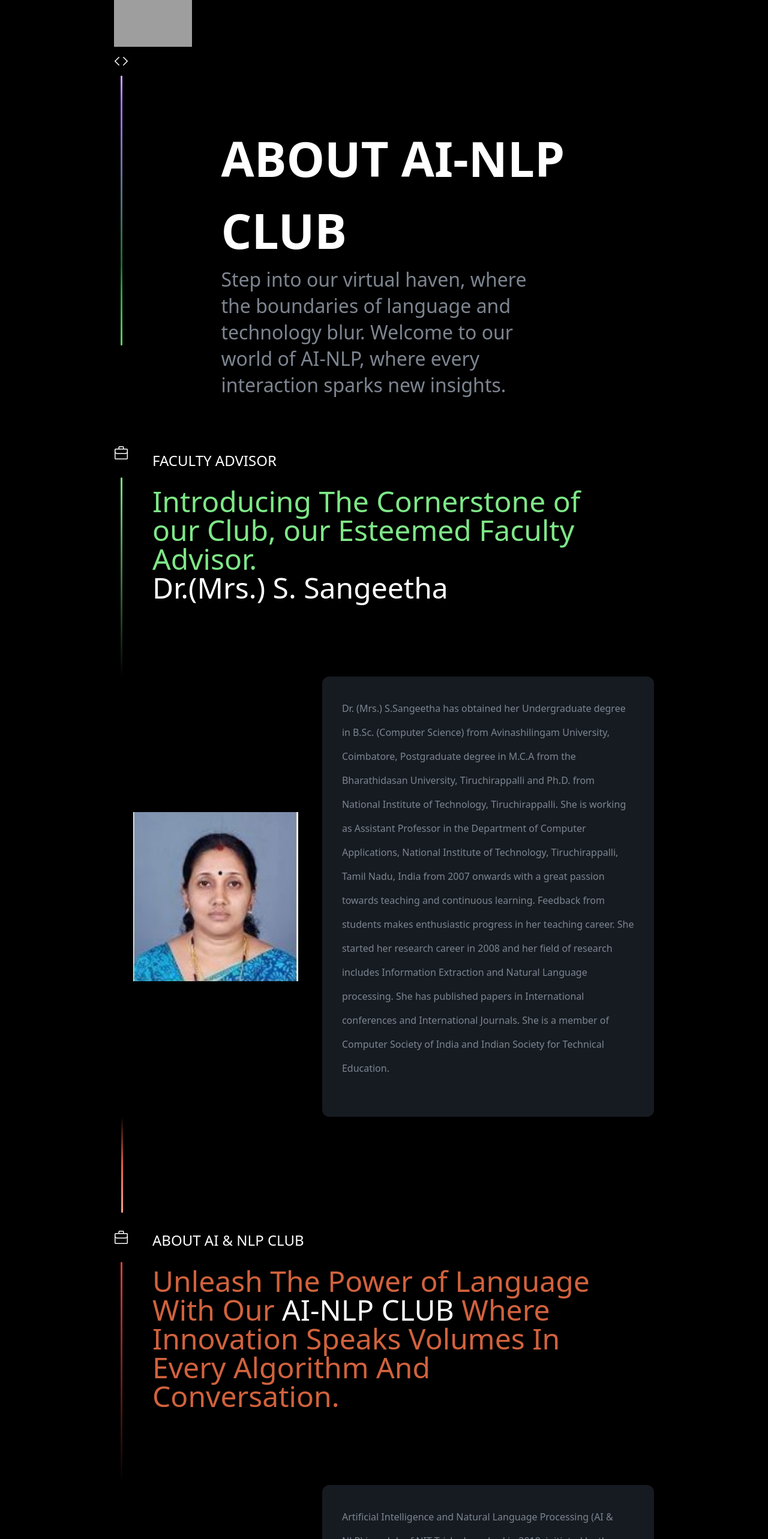
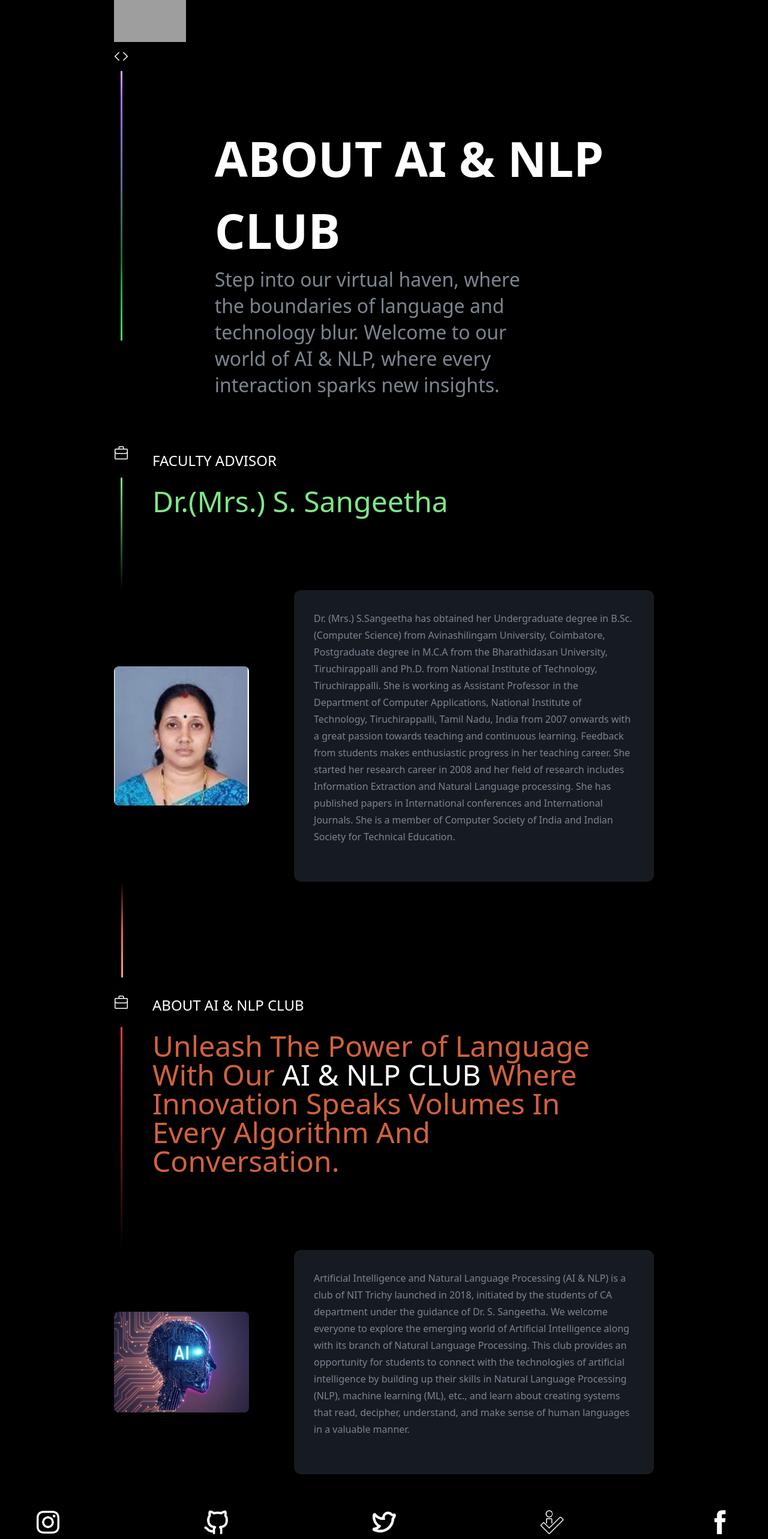
Before and after one commit to AI-NLP-Club-NIT-Trichy/AI-NLP-NITT, a React (Vite) app: page /about in a window 1280 px wide. Shown: the part 140-2706 px from the top of the page at 60% size. Built offline with nearby package versions, Linux system fonts and the light colour scheme; grey boxes are pictures that could not be loaded.

Commit message:
changes to responsiveness completed

```diff
--- a/src/components/About.jsx
+++ b/src/components/About.jsx
@@ -1,304 +1,128 @@
-import React, { useState } from "react";
-import { motion } from "framer-motion";
+import React, { useState } from 'react'
+import { motion } from "framer-motion"
 
 const Faculty = (props) => {
   return (
-    <div className=" w-[min(2200px,75%)] mx-auto">
-      <div className="flex space-x-3 md:space-x-10">
-        <div className="flex flex-col items-center mt-8">
-          <motion.div
-            initial={{ opacity: 0 }}
-            whileInView={{ opacity: 1 }}
-            transition={{ duration: 0.3 }}
-            viewport={{ once: false }}
-            className="relative"
-          >
-            <svg
-              aria-hidden="true"
-              height="24"
-              viewBox="0 0 24 24"
-              fill="currentColor"
-              version="1.1"
-              width="24"
-              data-view-component="true"
-              className="octicon octicon-briefcase text-white"
-            >
+    <div className=' w-[min(2200px,75%)] mx-auto'>
+      <div className='flex space-x-3 md:space-x-10'>
+        <div className='flex flex-col items-center mt-8'>
+          <motion.div initial={{ opacity: 0 }} whileInView={{ opacity: 1 }} transition={{ duration: 0.3 }} viewport={{ once: false }} className='relative'>
+            <svg aria-hidden="true" height="24" viewBox="0 0 24 24" fill='currentColor' version="1.1" width="24" data-view-component="true" className="octicon octicon-briefcase text-white">
               <path d="M7.5 1.75C7.5.784 8.284 0 9.25 0h5.5c.966 0 1.75.784 1.75 1.75V4h4.75c.966 0 1.75.784 1.75 1.75v14.5A1.75 1.75 0 0 1 21.25 22H2.75A1.75 1.75 0 0 1 1 20.25V5.75C1 4.784 1.784 4 2.75 4H7.5Zm-5 10.24v8.26c0 .138.112.25.25.25h18.5a.25.25 0 0 0 .25-.25v-8.26A4.235 4.235 0 0 1 18.75 13H5.25a4.235 4.235 0 0 1-2.75-1.01Zm19-3.24v-3a.25.25 0 0 0-.25-.25H2.75a.25.25 0 0 0-.25.25v3a2.75 2.75 0 0 0 2.75 2.75h13.5a2.75 2.75 0 0 0 2.75-2.75Zm-6.5-7a.25.25 0 0 0-.25-.25h-5.5a.25.25 0 0 0-.25.25V4h6Z"></path>
             </svg>
             <span className="absolute left-0 top-0 h-full w-full home-campaign-glowing-icon-glow-1 z-3"></span>
           </motion.div>
-          <motion.div
-            initial={{ height: 0 }}
-            whileInView={{ height: "100%" }}
-            transition={{ duration: 0.4, delay: 0.6 }}
-            className=" h-full w-[3px] mt-7 rounded-md bg-gradient-to-b from-[#7ee787]"
-          ></motion.div>
+          <motion.div initial={{ height: 0 }} whileInView={{ height: '100%' }} transition={{ duration: 0.4, delay: 0.6 }} className=" h-full w-[3px] mt-7 rounded-md bg-gradient-to-b from-[#7ee787]" ></motion.div>
         </div>
-        <div className="md:w-10/12 mb-24 mt-10">
-          <motion.div
-            initial={{ opacity: 0 }}
-            whileInView={{ opacity: 1 }}
-            transition={{ delay: 0.4, duration: 0.3 }}
-            viewport={{ once: false }}
-            className="text-[20px] md:text-2xl mb-7 font-medium text-white js-build-in-item build-in-slideX-left build-in-animate"
-            style={{ transitionDelay: "200ms" }}
-          >
-            FACULTY ADVISOR
-          </motion.div>
-          <motion.h3
-            initial={{ opacity: 0 }}
-            whileInView={{ opacity: 1 }}
-            transition={{ delay: 0.5, duration: 0.3 }}
-            viewport={{ once: false }}
-            className="text-[28px] md:text-[40px] max-md:leading-8 max-lg:leading-10 lg:text-5xl mb-7 font-medium text-white js-build-in-item build-in-slideX-left build-in-animate"
-            style={{ transitionDelay: "300ms" }}
-          >
-            <span className="text-[#7ee787]">
-              Introducing The Cornerstone of our Club, our Esteemed Faculty
-              Advisor.{" "}
-            </span>
-            <br />
-            Dr.(Mrs.) S. Sangeetha
+        <div className='md:w-10/12 mb-24 mt-10'>
+          <motion.div initial={{ opacity: 0 }} whileInView={{ opacity: 1 }} transition={{ delay: 0.4, duration: 0.3 }} viewport={{ once: false }} className="text-[20px] md:text-2xl mb-7 font-medium text-white js-build-in-item build-in-slideX-left build-in-animate" style={{ transitionDelay: '200ms' }}>FACULTY ADVISOR</motion.div>
+          <motion.h3 initial={{ opacity: 0 }} whileInView={{ opacity: 1 }} transition={{ delay: 0.5, duration: 0.3 }} viewport={{ once: false }} className="text-[28px] md:text-[40px] max-md:leading-8 max-lg:leading-10 lg:text-5xl mb-7 font-medium text-white js-build-in-item build-in-slideX-left build-in-animate" style={{ transitionDelay: '300ms' }}>
+            <span className='text-[#7ee787]'>Dr.(Mrs.) S. Sangeetha</span>
           </motion.h3>
         </div>
       </div>
-      <div className="flex justify-between items-center md:space-x-10 max-md:flex-col ml-8">
-        <div className="w-full md:w-1/3 h-96 md:h-auto flex justify-center items-center">
-          <img
-            className="object-cover object-center h-full w-full"
-            src="/images/staff/dr_sangeetha1.jpg"
-            alt="Dr. Sangeetha"
-          />
+
+      <div className='flex justify-between items-center md:space-x-10 max-md:flex-col ml-auto'>
+        <div className='w-full md:w-1/4 flex justify-center'>
+          <img className='object-cover object-center w-full max-w-xs md:max-w-full h-auto rounded-lg' src='/images/staff/dr_sangeetha1.jpg' alt='Dr. Sangeetha' />
         </div>
 
-        <div className="w-full md:w-2/3 border rounded-xl border-transparent flex justify-center items-center bg-[#161b22] lg:pl-8 lg:pr-8 lg:py-8 sm:p-10 p-8">
-          <p className="text-sm lg:text-base lg:leading-10 mb-7 text-center lg:text-left font-medium text-[#7d8590]">
-            Dr. (Mrs.) S.Sangeetha has obtained her Undergraduate degree in
-            B.Sc. (Computer Science) from Avinashilingam University, Coimbatore,
-            Postgraduate degree in M.C.A from the Bharathidasan University,
-            Tiruchirappalli and Ph.D. from National Institute of Technology,
-            Tiruchirappalli. She is working as Assistant Professor in the
-            Department of Computer Applications, National Institute of
-            Technology, Tiruchirappalli, Tamil Nadu, India from 2007 onwards
-            with a great passion towards teaching and continuous learning.
-            Feedback from students makes enthusiastic progress in her teaching
-            career. She started her research career in 2008 and her field of
-            research includes Information Extraction and Natural Language
-            processing. She has published papers in International conferences
-            and International Journals. She is a member of Computer Society of
-            India and Indian Society for Technical Education.
+        <div className='w-full md:w-2/3 border rounded-xl border-transparent flex justify-center items-center bg-[#161b22] lg:pl-8 lg:pr-8 lg:py-8 sm:p-10 p-8'>
+          <p className='text-sm lg:text-base lg:leading-7 mb-7 text-center lg:text-left font-medium text-[#7d8590] max-w-lg lg:max-w-full'>
+            Dr. (Mrs.) S.Sangeetha has obtained her Undergraduate degree in B.Sc. (Computer Science) from Avinashilingam University, Coimbatore, Postgraduate degree in M.C.A from the Bharathidasan University, Tiruchirappalli and Ph.D. from National Institute of Technology, Tiruchirappalli. She is working as Assistant Professor in the Department of Computer Applications, National Institute of Technology, Tiruchirappalli, Tamil Nadu, India from 2007 onwards with a great passion towards teaching and continuous learning. Feedback from students makes enthusiastic progress in her teaching career. She started her research career in 2008 and her field of research includes Information Extraction and Natural Language processing. She has published papers in International conferences and International Journals. She is a member of Computer Society of India and Indian Society for Technical Education.
           </p>
         </div>
+
       </div>
 
-      <motion.div
-        initial={{ height: 0 }}
-        whileInView={{ height: "160px" }}
-        transition={{ delay: 0.3 }}
-        viewport={{ once: false }}
-        className=" md:ml-3  h-[160px] mt-[-20x] mb-[30px] w-[3px] rounded-md bg-gradient-to-b from-transparent via-[#ea6045] to-[#ffa28b]"
-      ></motion.div>
+      <motion.div initial={{ height: 0 }} whileInView={{ height: '160px' }} transition={{ delay: 0.3 }} viewport={{ once: false }} className=" md:ml-3  h-[160px] mt-[-20x] mb-[30px] w-[3px] rounded-md bg-gradient-to-b from-transparent via-[#ea6045] to-[#ffa28b]" ></motion.div>
     </div>
-  );
+  )
 };
 const Description = (props) => {
   return (
-    <div className=" w-[min(2200px,75%)] mx-auto">
-      <div className="flex space-x-3 md:space-x-10">
-        <div className="flex flex-col items-center">
-          <motion.div
-            initial={{ opacity: 0 }}
-            whileInView={{ opacity: 1 }}
-            transition={{ duration: 0.3 }}
-            viewport={{ once: false }}
-            className="relative"
-          >
-            <svg
-              aria-hidden="true"
-              height="24"
-              viewBox="0 0 24 24"
-              fill="currentColor"
-              version="1.1"
-              width="24"
-              data-view-component="true"
-              className="octicon octicon-briefcase text-white"
-            >
+    <div className=' w-[min(2200px,75%)] mx-auto'>
+      <div className='flex space-x-3 md:space-x-10'>
+        <div className='flex flex-col items-center'>
+          <motion.div initial={{ opacity: 0 }} whileInView={{ opacity: 1 }} transition={{ duration: 0.3 }} viewport={{ once: false }} className='relative'>
+            <svg aria-hidden="true" height="24" viewBox="0 0 24 24" fill='currentColor' version="1.1" width="24" data-view-component="true" className="octicon octicon-briefcase text-white">
               <path d="M7.5 1.75C7.5.784 8.284 0 9.25 0h5.5c.966 0 1.75.784 1.75 1.75V4h4.75c.966 0 1.75.784 1.75 1.75v14.5A1.75 1.75 0 0 1 21.25 22H2.75A1.75 1.75 0 0 1 1 20.25V5.75C1 4.784 1.784 4 2.75 4H7.5Zm-5 10.24v8.26c0 .138.112.25.25.25h18.5a.25.25 0 0 0 .25-.25v-8.26A4.235 4.235 0 0 1 18.75 13H5.25a4.235 4.235 0 0 1-2.75-1.01Zm19-3.24v-3a.25.25 0 0 0-.25-.25H2.75a.25.25 0 0 0-.25.25v3a2.75 2.75 0 0 0 2.75 2.75h13.5a2.75 2.75 0 0 0 2.75-2.75Zm-6.5-7a.25.25 0 0 0-.25-.25h-5.5a.25.25 0 0 0-.25.25V4h6Z"></path>
             </svg>
             <span className="absolute left-0 top-0 h-full w-full home-campaign-glowing-icon-glow-1 z-3"></span>
           </motion.div>
-          <motion.div
-            initial={{ height: 0 }}
-            whileInView={{ height: "100%" }}
-            transition={{ duration: 0.4, delay: 0.6 }}
-            className=" h-full w-[3px] mt-7 rounded-md bg-gradient-to-b from-[#e0413e]"
-          ></motion.div>
+          <motion.div initial={{ height: 0 }} whileInView={{ height: '100%' }} transition={{ duration: 0.4, delay: 0.6 }} className=" h-full w-[3px] mt-7 rounded-md bg-gradient-to-b from-[#e0413e]" ></motion.div>
         </div>
-        <div className="md:w-10/12 mb-24">
-          <motion.div
-            initial={{ opacity: 0 }}
-            whileInView={{ opacity: 1 }}
-            transition={{ delay: 0.4, duration: 0.3 }}
-            viewport={{ once: false }}
-            className="text-[20px] md:text-2xl mb-7 font-medium text-white js-build-in-item build-in-slideX-left build-in-animate"
-            style={{ transitionDelay: "200ms" }}
-          >
-            ABOUT AI & NLP CLUB
-          </motion.div>
-          <motion.h3
-            initial={{ opacity: 0 }}
-            whileInView={{ opacity: 1 }}
-            transition={{ delay: 0.5, duration: 0.3 }}
-            viewport={{ once: false }}
-            className="text-[28px] md:text-[40px] max-md:leading-8 max-lg:leading-10 lg:text-5xl mb-7 font-medium text-white js-build-in-item build-in-slideX-left build-in-animate"
-            style={{ transitionDelay: "300ms" }}
-          >
-            <span className="text-[#d1623d]">
-              Unleash The Power of Language With Our{" "}
-            </span>{" "}
-            AI-NLP CLUB{" "}
-            <span className="text-[#d1623d]">
-              Where Innovation Speaks Volumes In Every Algorithm And
-              Conversation.{" "}
-            </span>
+        <div className='md:w-10/12 mb-24'>
+          <motion.div initial={{ opacity: 0 }} whileInView={{ opacity: 1 }} transition={{ delay: 0.4, duration: 0.3 }} viewport={{ once: false }} className="text-[20px] md:text-2xl mb-7 font-medium text-white js-build-in-item build-in-slideX-left build-in-animate" style={{ transitionDelay: '200ms' }}>ABOUT AI & NLP CLUB</motion.div>
+          <motion.h3 initial={{ opacity: 0 }} whileInView={{ opacity: 1 }} transition={{ delay: 0.5, duration: 0.3 }} viewport={{ once: false }} className="text-[28px] md:text-[40px] max-md:leading-8 max-lg:leading-10 lg:text-5xl mb-7 font-medium text-white js-build-in-item build-in-slideX-left build-in-animate" style={{ transitionDelay: '300ms' }}>
+            <span className="text-[#d1623d]">Unleash The Power of Language With Our </span> AI & NLP CLUB <span className="text-[#d1623d]">Where Innovation Speaks Volumes In Every Algorithm And Conversation. </span>
           </motion.h3>
         </div>
       </div>
-      <div className="flex justify-between items-center md:space-x-10 max-md:flex-col ml-8">
-        <div className="w-full md:w-1/3 h-80 md:h-auto flex justify-center items-center">
-          <img
-            className="object-cover object-center h-full w-full"
-            src="/images/ai-nlp-aboutus.jpg"
-            alt="About Us Image"
-          />
+      <div className='flex justify-between items-center md:space-x-10 max-md:flex-col ml-auto'>
+
+        <div className='w-full md:w-1/4 flex justify-center'>
+          <img className='object-cover object-center w-full max-w-xs md:max-w-full h-auto rounded-lg' src='/images/ai-nlp-aboutus.jpg' alt='About Us Image' />
         </div>
 
-        <div className="w-full md:w-2/3 border rounded-xl border-transparent flex justify-center items-center bg-[#161b22] lg:pl-8 lg:pr-8 lg:py-8 sm:p-10 p-8">
-          <p className="text-sm lg:text-base lg:leading-10 mb-7 text-center lg:text-left font-medium text-[#7d8590]">
-            Artificial Intelligence and Natural Language Processing (AI & NLP)
-            is a club of NIT Trichy launched in 2018, initiated by the students
-            of CA department under the guidance of Dr. S. Sangeetha. We welcome
-            everyone to explore the emerging world of Artificial Intelligence
-            along with its branch of Natural Language Processing. This club
-            provides an opportunity for students to connect with the
-            technologies of artificial intelligence by building up their skills
-            in Natural Language Processing (NLP), machine learning (ML), etc.,
-            and learn about creating systems that read, decipher, understand,
-            and make sense of human languages in a valuable manner.
+
+        <div className='w-full md:w-2/3 border rounded-xl border-transparent flex justify-center items-center bg-[#161b22] lg:pl-8 lg:pr-8 lg:py-8 sm:p-10 p-8'>
+          <p className='text-sm lg:text-base lg:leading-7 mb-7 text-center lg:text-left font-medium text-[#7d8590]'>
+            Artificial Intelligence and Natural Language Processing (AI & NLP) is a club of NIT Trichy launched in 2018, initiated by the students of CA department under the guidance of Dr. S. Sangeetha. We welcome everyone to explore the emerging world of Artificial Intelligence along with its branch of Natural Language Processing. This club provides an opportunity for students to connect with the technologies of artificial intelligence by building up their skills in Natural Language Processing (NLP), machine learning (ML), etc., and learn about creating systems that read, decipher, understand, and make sense of human languages in a valuable manner.
+          </p>
+        </div>
+
+      </div>
+
+    </div>
+  )
+};
+const Hero = (props) => {
+  return (
+    <div className='w-[min(2200px,75%)] mx-auto  bg-black'>
+      <div className='flex'>
+        <div className=' '>
+          <img aria-hidden="true" className='object-cover object-center w-full h-auto' src="https://github.githubassets.com/images/modules/site/home-campaign/lines-hero.svg" width="437" height="637" alt="" />
+          <div className='mx-auto my-3 '>
+            <span className='relative z-[11]'>
+              <svg aria-hidden="true" height="24" viewBox="0 0 24 24" fill='currentColor' version="1.1" width="24" data-view-component="true" className=" text-white">
+                <path d="M15.22 4.97a.75.75 0 0 1 1.06 0l6.5 6.5a.75.75 0 0 1 0 1.06l-6.5 6.5a.749.749 0 0 1-1.275-.326.749.749 0 0 1 .215-.734L21.19 12l-5.97-5.97a.75.75 0 0 1 0-1.06Zm-6.44 0a.75.75 0 0 1 0 1.06L2.81 12l5.97 5.97a.749.749 0 0 1-.326 1.275.749.749 0 0 1-.734-.215l-6.5-6.5a.75.75 0 0 1 0-1.06l6.5-6.5a.75.75 0 0 1 1.06 0Z"></path>
+              </svg>
+              <span className="absolute left-0 top-0 w-6 h-full  home-campaign-glowing-icon-glow " style={{ backgroundColor: 'var(--mktg-accent-primary)', filter: 'blur(17px)' }}></span>
+            </span>
+          </div>
+          <div style={{ background: 'linear-gradient(#d2a8ff, #a371f7 10%, #196c2e 70%, #2ea043 80%, #56d364)', marginLeft: '11px' }} className=" max-md:w-[2px] w-[3px] h-[450px] max-md:h-[650px] max-sm:h-[750px] max-ssm:h-[900px] max-sssm:h-[1150px] line rounded-md"></div>
+        </div>
+        <div className='  pt-0 mt-28 max-md:px-4 ml-4 md:ml-12'>
+          <h1 className="md:mt-24 lg:mt-28 sm:mt-10  z-2 max-md:mb-5 text-[48px] md:text-[72px] max-sm:leading-[60px] max-md:leading-[80px] lg:text-[80px] font-semibold text-white"> ABOUT AI & NLP CLUB</h1>
+          <p className=" z-1 text-[24px] md:text-[28px]  lg:text-[32px] leading-[30px] md:leading-[36px] lg:leading-[44px] mb-5 md:mb-12 md:10/12  lg:w-9/12 text-[#7d8590]">
+            Step into our virtual haven, where the boundaries of language and technology blur. Welcome to our world of AI & NLP, where every interaction sparks new insights.
           </p>
         </div>
       </div>
     </div>
-  );
-};
-const Hero = (props) => {
-  return (
-    <div className="w-[min(2200px,75%)] mx-auto bg-black">
-      <div className="flex">
-        <div className=" ">
-          <img
-            aria-hidden="true"
-            className=""
-            src="https://github.githubassets.com/images/modules/site/home-campaign/lines-hero.svg"
-            width="437"
-            height="637"
-            alt=""
-          />
-          <div className="mx-auto my-3 ">
-            <span className="relative z-[11]">
-              <svg
-                aria-hidden="true"
-                height="24"
-                viewBox="0 0 24 24"
-                fill="currentColor"
-                version="1.1"
-                width="24"
-                data-view-component="true"
-                className=" text-white"
-              >
-                <path d="M15.22 4.97a.75.75 0 0 1 1.06 0l6.5 6.5a.75.75 0 0 1 0 1.06l-6.5 6.5a.749.749 0 0 1-1.275-.326.749.749 0 0 1 .215-.734L21.19 12l-5.97-5.97a.75.75 0 0 1 0-1.06Zm-6.44 0a.75.75 0 0 1 0 1.06L2.81 12l5.97 5.97a.749.749 0 0 1-.326 1.275.749.749 0 0 1-.734-.215l-6.5-6.5a.75.75 0 0 1 0-1.06l6.5-6.5a.75.75 0 0 1 1.06 0Z"></path>
-              </svg>
-              <span
-                className="absolute left-0 top-0 w-6 h-full  home-campaign-glowing-icon-glow "
-                style={{
-                  backgroundColor: "var(--mktg-accent-primary)",
-                  filter: "blur(17px)",
-                }}
-              ></span>
-            </span>
-          </div>
-          <div
-            style={{
-              background:
-                "linear-gradient(#d2a8ff, #a371f7 10%, #196c2e 70%, #2ea043 80%, #56d364)",
-              marginLeft: "11px",
-            }}
-            className=" max-md:w-[2px] w-[3px] h-[450px] max-md:h-[650px] max-sm:h-[750px] max-ssm:h-[900px] max-sssm:h-[1150px] line rounded-md"
-          ></div>
-        </div>
-        <div className="  pt-0 mt-28 max-md:px-4 ml-4 md:ml-12">
-          <h1 className="md:mt-24 lg:mt-28 sm:mt-10  z-2 max-md:mb-5 text-[48px] md:text-[72px] max-sm:leading-[60px] max-md:leading-[80px] lg:text-[80px] font-semibold text-white">
-            {" "}
-            ABOUT AI-NLP CLUB
-          </h1>
-          <p className=" z-1 text-[24px] md:text-[28px]  lg:text-[32px] leading-[30px] md:leading-[36px] lg:leading-[44px] mb-5 md:mb-12 md:10/12  lg:w-9/12 text-[#7d8590]">
-            Step into our virtual haven, where the boundaries of language and
-            technology blur. Welcome to our world of AI-NLP, where every
-            interaction sparks new insights.
-          </p>
-        </div>
-      </div>
-    </div>
+
   );
 };
 const About = (props) => {
   const [hovered, setHovered] = useState(false);
   const [hovered1, setHovered1] = useState(false);
   return (
-    <div className=" w-[100%] lg:pt-10 md:px-10 mx-auto pt-8 bg-black">
+    <div className=' w-[100%] lg:pt-10 md:px-10 mx-auto pt-8 bg-black	'>
+
       <Hero></Hero>
       <Faculty></Faculty>
       <Description></Description>
-      <div className="">
-        <div className="flex flex-wrap justify-between items-center mt-7">
-          <img
-            src="/images/social_media/instagram.png"
-            alt="Instagram logo"
-            height="44px"
-            width="100px"
-            className="my-3 scale-50"
-          />
-          <img
-            src="/images/social_media/github.png"
-            alt="Github logo"
-            height="44px"
-            width="100px"
-            className="my-3 scale-50"
-          />
-          <img
-            src="/images/social_media/Twitter.png"
-            alt="Twitter logo"
-            height="44px"
-            width="100px"
-            className="my-3 scale-50"
-          />
-          <img
-            src="/images/social_media/linkedin.png"
-            alt="Linked in logo"
-            height="44px"
-            width="100px"
-            className="my-3 scale-50"
-          />
-          <img
-            src="/images/social_media/facebook.png"
-            alt="Facebook logo"
-            height="44px"
-            width="100px"
-            className="my-3 scale-50"
-          />
-        </div>
+      <div className="flex flex-wrap justify-between items-center mt-7">
+        <img src="/images/social_media/instagram.png" alt="Instagram logo" className="my-3 w-16 sm:w-24 md:w-20 lg:w-20 xl:w-20 scale-50" />
+        <img src="/images/social_media/github.png" alt="Github logo" className="my-3 w-16 sm:w-24 md:w-20 lg:w-20 xl:w-20 scale-50" />
+        <img src="/images/social_media/Twitter.png" alt="Twitter logo" className="my-3 w-16 sm:w-24 md:w-20 lg:w-20 xl:w-20 scale-50" />
+        <img src="/images/social_media/linkedin.png" alt="Linked in logo" className="my-3 w-16 sm:w-24 md:w-20 lg:w-20 xl:w-20 scale-50" />
+        <img src="/images/social_media/facebook.png" alt="Facebook logo" className="my-3 w-16 sm:w-24 md:w-20 lg:w-20 xl:w-20 scale-50" />
       </div>
+
     </div>
+
   );
 };
 
```
